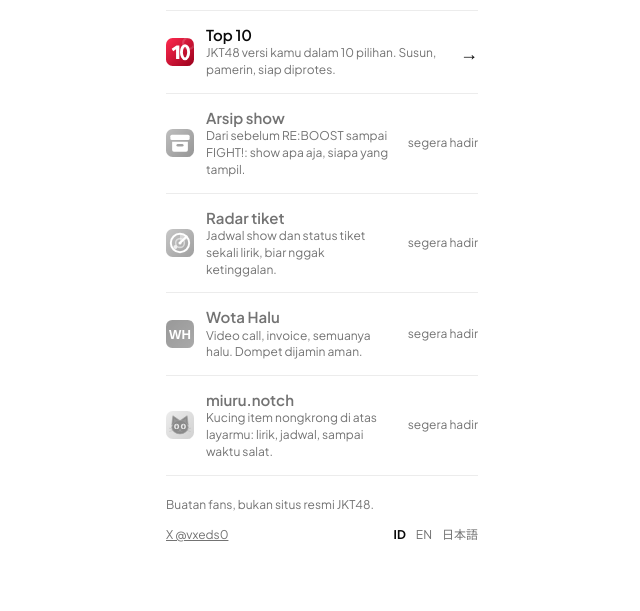
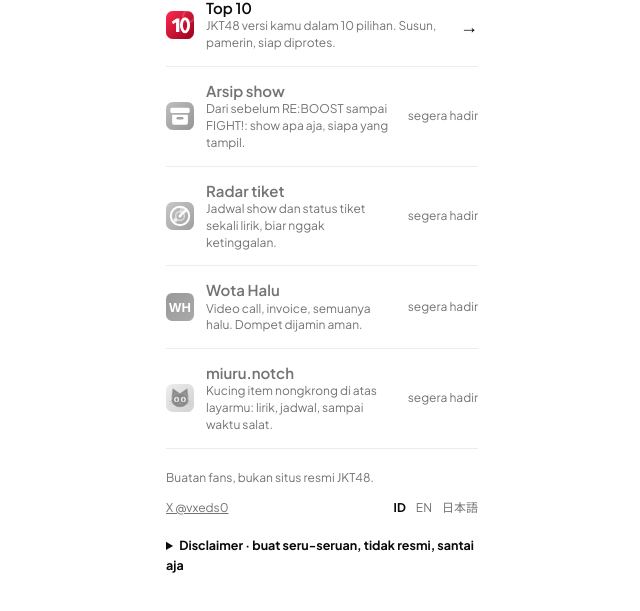
Before and after one commit to miuruuu/jeketoy-home, a plain HTML site: page index.html in a window 1280 px wide. Shown: the part 153-764 px from the top of the page, without its empty margins (318-958 px from the left). Drawn offline with Linux system fonts and the light colour scheme.

Commit message:
Tambah disclaimer
Co-Authored-By: Claude Sonnet 5.5 <noreply@anthropic.com>

```diff
--- a/index.html
+++ b/index.html
@@ -39,6 +39,7 @@ footer a{color:inherit}
 .bahasa button{font:inherit;border:0;background:none;color:var(--mute);padding:4px 0 4px 10px;cursor:pointer}
 .bahasa button.on{color:var(--ink);font-weight:700}
 @media (prefers-reduced-motion:reduce){a.baris em{transition:none}}
+.disc{margin-top:14px;font-size:12.5px;line-height:1.6;color:var(--mute);text-align:left}.disc summary{cursor:pointer;font-weight:700;color:var(--ink)}.disc p{margin:10px 0 0}.disc b{color:var(--ink)}.disc a{color:var(--ink);text-decoration:underline}
 </style>
 </head>
 <body>
@@ -57,6 +58,7 @@ footer a{color:inherit}
       <a href="https://x.com/vxeds0" target="_blank" rel="noopener noreferrer">X @vxeds0</a>
       <div class="bahasa" role="group" aria-label="Bahasa / Language"><button type="button" data-l="id">ID</button><button type="button" data-l="en">EN</button><button type="button" data-l="ja" lang="ja">日本語</button></div>
     </div>
+    <div id="disc"></div>
   </footer>
 </main>
 <script>
@@ -66,9 +68,15 @@ footer a{color:inherit}
     en:{miu:'miuru.notch','top.d':'Your JKT48 in 10 picks. Build it, show it off, let the debates begin.','arsip.d':'From before RE:BOOST to FIGHT!: which shows, and who was on stage.','radar.d':'Show dates and ticket status at a glance, so you don’t miss out.','halu.d':'Video calls, invoices, all make-believe. Your wallet stays safe.','miu.d':'A black cat on top of your screen: lyrics, schedule, even prayer times.',arsip:'Show archive',radar:'Ticket radar',top:'Top 10',halu:'Wota Halu',nanti:'coming soon',resmi:'Fan-made, not an official JKT48 site.'},
     ja:{miu:'miuru.notch','top.d':'あなたのJKT48を10個で。作って、見せて、語り合おう。','arsip.d':'RE:BOOST以前からFIGHT!まで。どんな公演で、誰が出たか。','radar.d':'公演日とチケット状況をひと目で。見逃しを防ごう。','halu.d':'ビデオ通話も請求書も、全部妄想。お財布は無事。','miu.d':'画面の上に黒猫。歌詞も予定も礼拝時間も。',arsip:'公演アーカイブ',radar:'チケットレーダー',top:'Top 10',halu:'Wota Halu',nanti:'近日公開',resmi:'ファン制作の非公式サイトです。'}
   };
+  var DISC={
+    id:'<details class="disc"><summary>Disclaimer · buat seru-seruan, tidak resmi, santai aja</summary><p><b>Buat seru-seruan.</b> Kumpulan proyek iseng buatan fans, bukan situs resmi. Tidak ada hubungan dengan JKT48 maupun JOT. Semua nama dan merek milik pemiliknya.</p><p><b>Tidak jualan.</b> Tanpa iklan dan tanpa transaksi apa pun.</p><p><b>Privasi.</b> Halaman ini cuma mengingat pilihan bahasamu di browser ini. Tanpa pelacak. Halamannya dihosting di GitHub Pages, yang menerima alamat IP pengunjung.</p><p><b>Soal AI.</b> Dibuat dengan bantuan AI (Claude Code), termasuk teks ini. Versi Inggris dan Jepang belum dicek penutur asli.</p></details>',
+    en:'<details class="disc"><summary>Disclaimer · just for fun, unofficial, don’t take it too seriously</summary><p><b>Just for fun.</b> A bunch of fan-made side projects, not official. No connection to JKT48 or JOT. All names and brands belong to their owners.</p><p><b>Nothing for sale.</b> No ads and no transactions of any kind.</p><p><b>Privacy.</b> This page only remembers your language choice in this browser. No trackers. It is hosted on GitHub Pages, which receives visitors’ IP addresses.</p><p><b>About AI.</b> Made with AI help (Claude Code), including this text. The English and Japanese versions have not been checked by a native speaker.</p></details>',
+    ja:'<details class="disc"><summary>免責事項 · 趣味の非公式サイトです。気楽にどうぞ</summary><p><b>趣味のサイトです。</b> ファンが作った非公式の遊びプロジェクト集です。JKT48およびJOTとは関係ありません。名称とブランドは各権利者に帰属します。</p><p><b>販売はありません。</b> 広告も取引も一切ありません。</p><p><b>プライバシー。</b> このページが記憶するのは言語の選択だけです。追跡はありません。GitHub Pagesで公開しており、GitHubは訪問者のIPアドレスを受け取ります。</p><p><b>AIについて。</b> この文章を含め、AI(Claude Code)の助けで作りました。英語版と日本語版はネイティブの確認を受けていません。</p></details>'
+  };
   function pakai(l){
     if(!T[l])l='id';
     document.documentElement.lang=l;
+    document.getElementById('disc').innerHTML=DISC[l];
     [].forEach.call(document.querySelectorAll('[data-t]'),function(e){e.textContent=T[l][e.getAttribute('data-t')]});
     [].forEach.call(document.querySelectorAll('[data-l]'),function(b){var on=b.getAttribute('data-l')===l;b.className=on?'on':'';b.setAttribute('aria-pressed',on)});
     try{localStorage.setItem('home-lang',l)}catch(e){}
```
